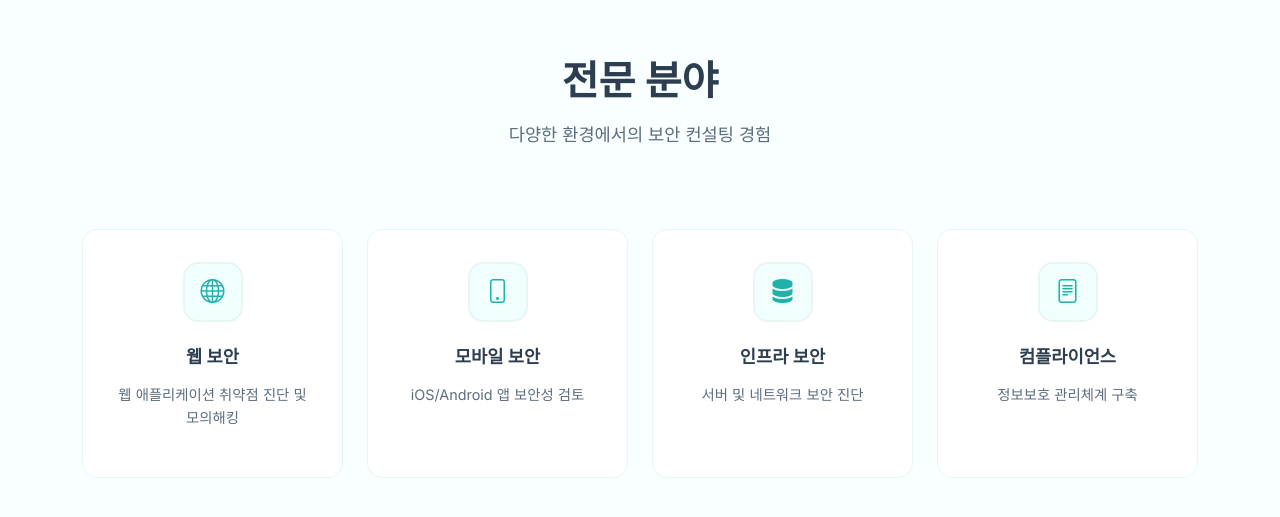
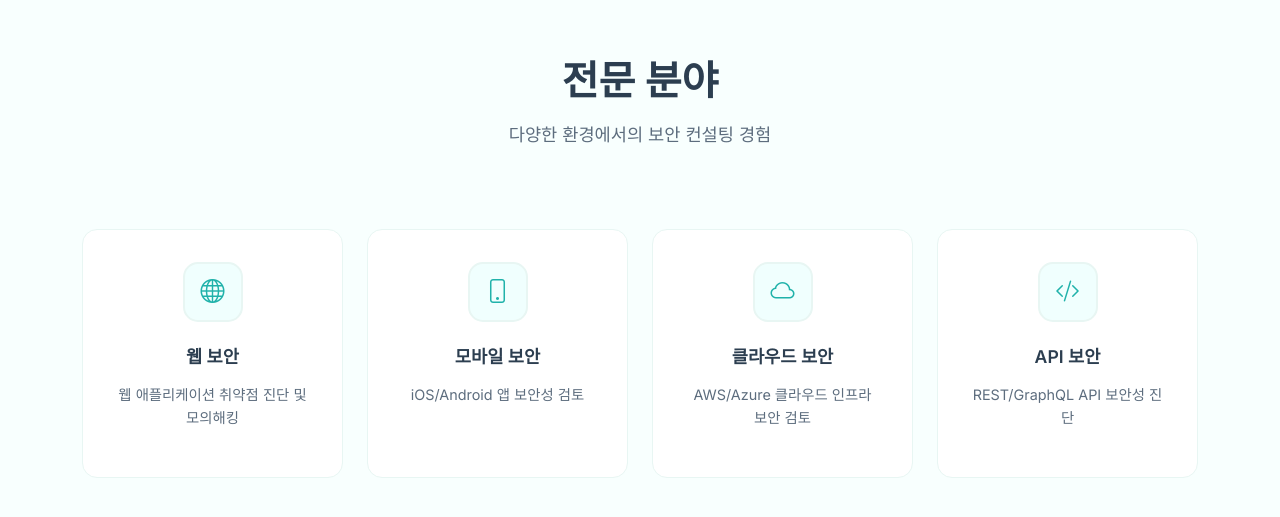
Before and after one commit to CG1-KR/test, a plain HTML site: page index.html in a window 1280 px wide. Shown: the part 1023-1540 px from the top of the page. Drawn offline with nearby package versions, Linux system fonts and the light colour scheme; a script that the page names is missing.

Commit message:
Update index.html

```diff
--- a/index.html
+++ b/index.html
@@ -79,7 +79,7 @@
                             </div>
                             <div class="stat-item">
                                 <div class="stat-number">웹/앱/클라우드/API</div>
-                                <div class="stat-label">검증</div>
+                                <div class="stat-label">전문분야</div>
                             </div>
                         </div>
                         <div class="hero-buttons">
@@ -142,19 +142,19 @@
                 <div class="col-md-6 col-lg-3">
                     <div class="service-card">
                         <div class="service-icon">
-                            <i class="bi bi-server"></i>
+                            <i class="bi bi-cloud"></i>
                         </div>
-                        <h4>인프라 보안</h4>
-                        <p>서버 및 네트워크 보안 진단</p>
+                        <h4>클라우드 보안</h4>
+                        <p>AWS/Azure 클라우드 인프라 보안 검토</p>
                     </div>
                 </div>
                 <div class="col-md-6 col-lg-3">
                     <div class="service-card">
                         <div class="service-icon">
-                            <i class="bi bi-file-text"></i>
+                            <i class="bi bi-code-slash"></i>
                         </div>
-                        <h4>컴플라이언스</h4>
-                        <p>정보보호 관리체계 구축</p>
+                        <h4>API 보안</h4>
+                        <p>REST/GraphQL API 보안성 진단</p>
                     </div>
                 </div>
             </div>
```
